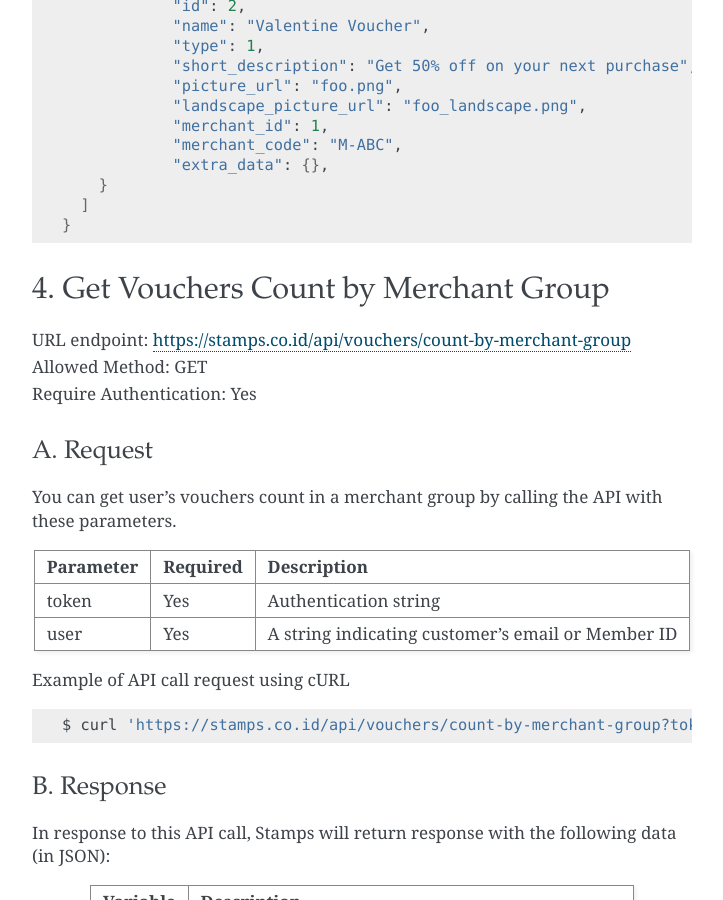
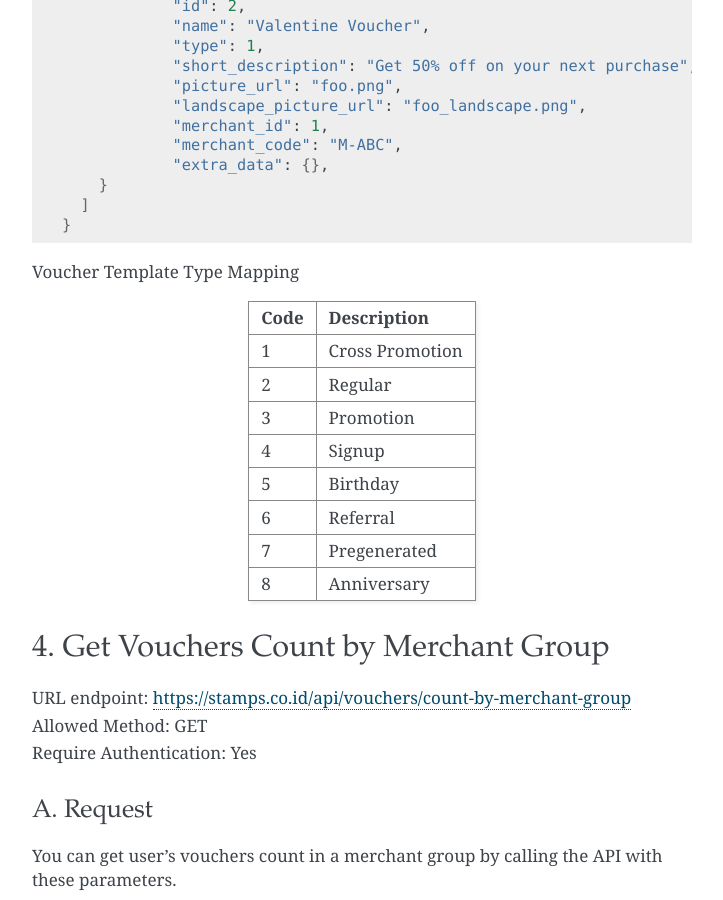
Before and after one commit to ui/stamps-api-docs, a Sphinx documentation site: the page built from source/voucher_api.rst, in a window 1280 px wide and 900 px high, scrolled down 5132 px. Shown: the whole window, without its empty margins (388-1111 px from the left). Built offline with Sphinx 7.4.7, drawn with Linux system fonts in a browser that asks for light colours.

Commit message:
Add voucher type mapping and reward type mapping (#86)

```diff
--- a/source/voucher_api.rst
+++ b/source/voucher_api.rst
@@ -263,6 +263,22 @@ On a successful API call:
     }
 
 
+Voucher Template Type Mapping
+
+=================== ===========
+Code                Description
+=================== ===========
+1                   Cross Promotion
+2                   Regular
+3                   Promotion
+4                   Signup
+5                   Birthday
+6                   Referral
+7                   Pregenerated
+8                   Anniversary
+=================== ===========
+
+
 4. Get Vouchers Count by Merchant Group
 ====================================
 | URL endpoint: https://stamps.co.id/api/vouchers/count-by-merchant-group
```
Also changed, not shown: source/reward_api.rst (+12 -0 lines).
